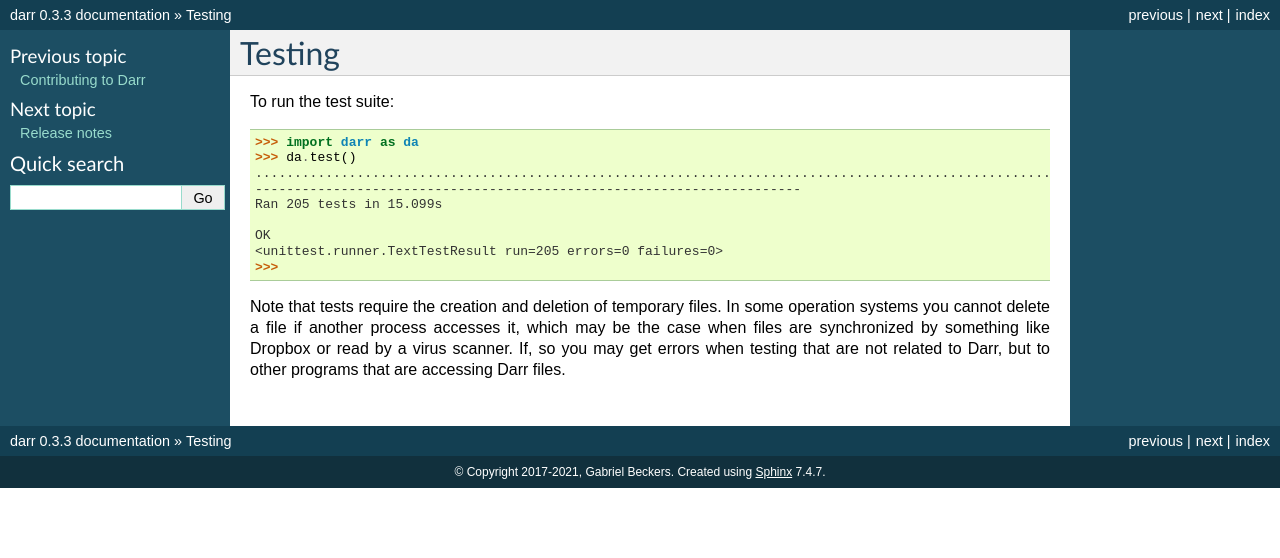
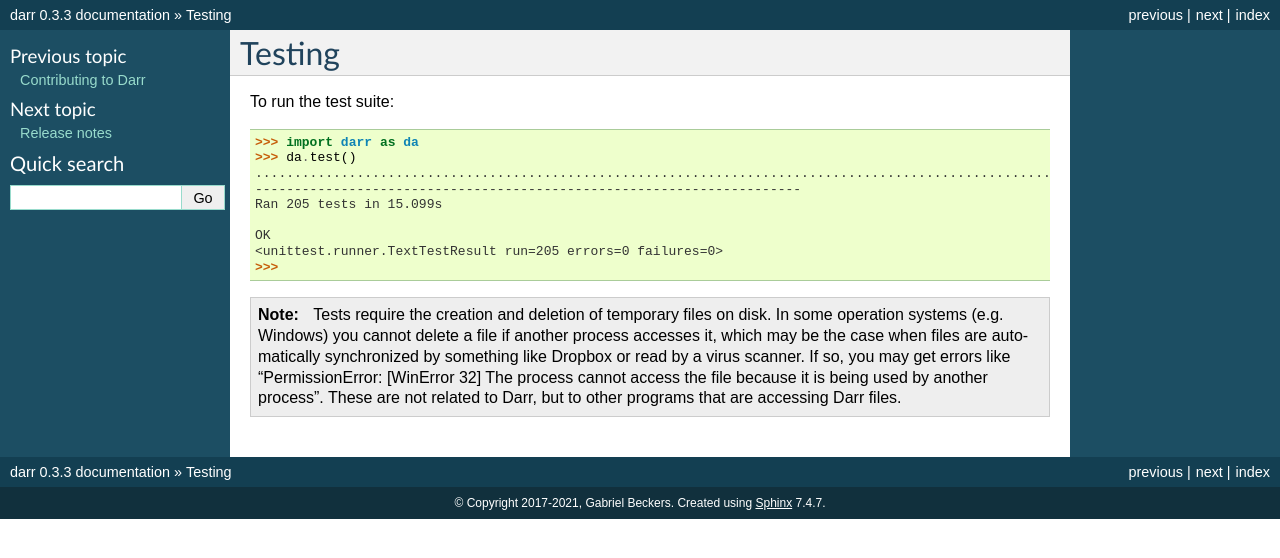
Before and after one commit to gbeckers/Darr, a Sphinx documentation site: the page built from docs/testing.rst, in a window 1280 px wide. Shown: the top 558 px of the page. Built offline with Sphinx 7.4.7, drawn with Linux system fonts in a browser that asks for light colours.

Commit message:
formatting issue notes and warnings sphinx doc

```diff
--- a/docs/api.rst
+++ b/docs/api.rst
@@ -42,8 +42,8 @@ Ragged Arrays
 =============
 
 .. warning::
-Note that Ragged Arrays are still experimental! They do not support setting
-values yet, only creating, appending, and reading.
+   Note that Ragged Arrays are still experimental! They do not support setting
+   values yet, only creating, appending, and reading.
 
 
 Accessing ragged arrays
--- a/docs/testing.rst
+++ b/docs/testing.rst
@@ -15,8 +15,12 @@ To run the test suite:
     <unittest.runner.TextTestResult run=205 errors=0 failures=0>
     >>>
 
-Note that tests require the creation and deletion of temporary files. In some
-operation systems you cannot delete a file if another process accesses it,
-which may be the case when files are synchronized by something like Dropbox or
-read by a virus scanner. If, so you may get errors when testing that are not
-related to Darr, but to other programs that are accessing Darr files.
+.. note::
+   Tests require the creation and deletion of temporary files on disk. In
+   some operation systems (e.g. Windows) you cannot delete a file if another
+   process accesses it, which may be the case when files are
+   automatically synchronized by something like Dropbox or read by a virus
+   scanner. If so, you may get errors like "PermissionError: [WinError 32]
+   The process cannot access the file because it is being used by another
+   process". These are not related to Darr, but to other programs that are
+   accessing Darr files.
```
